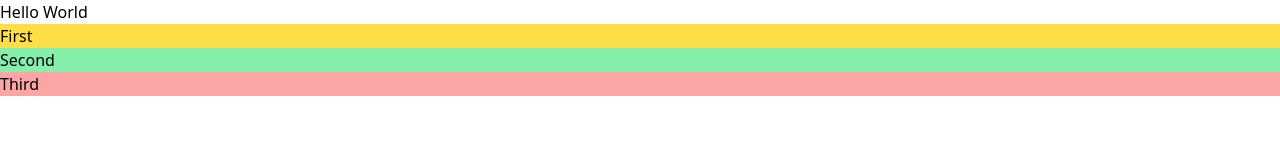
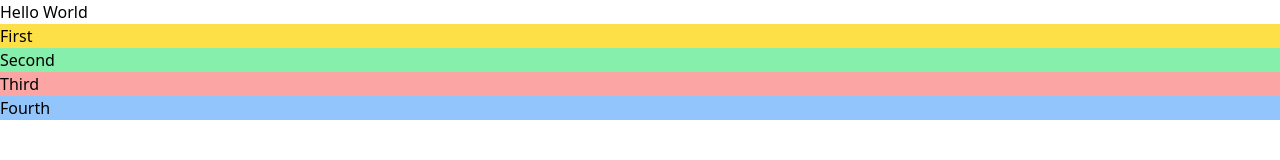
Before and after one commit to m0h127/tailwindcss_1, a website: page src/index.html in a window 1280 px wide. Drawn offline with Linux system fonts and the light colour scheme.

Commit message:
added more

```diff
--- a/src/index.html
+++ b/src/index.html
@@ -17,5 +17,8 @@
     <div class="bg-red-300">
         Third
     </div>
+    <div class="bg-blue-300">
+        Fourth
+    </div>
 </body>
 </html>
```
